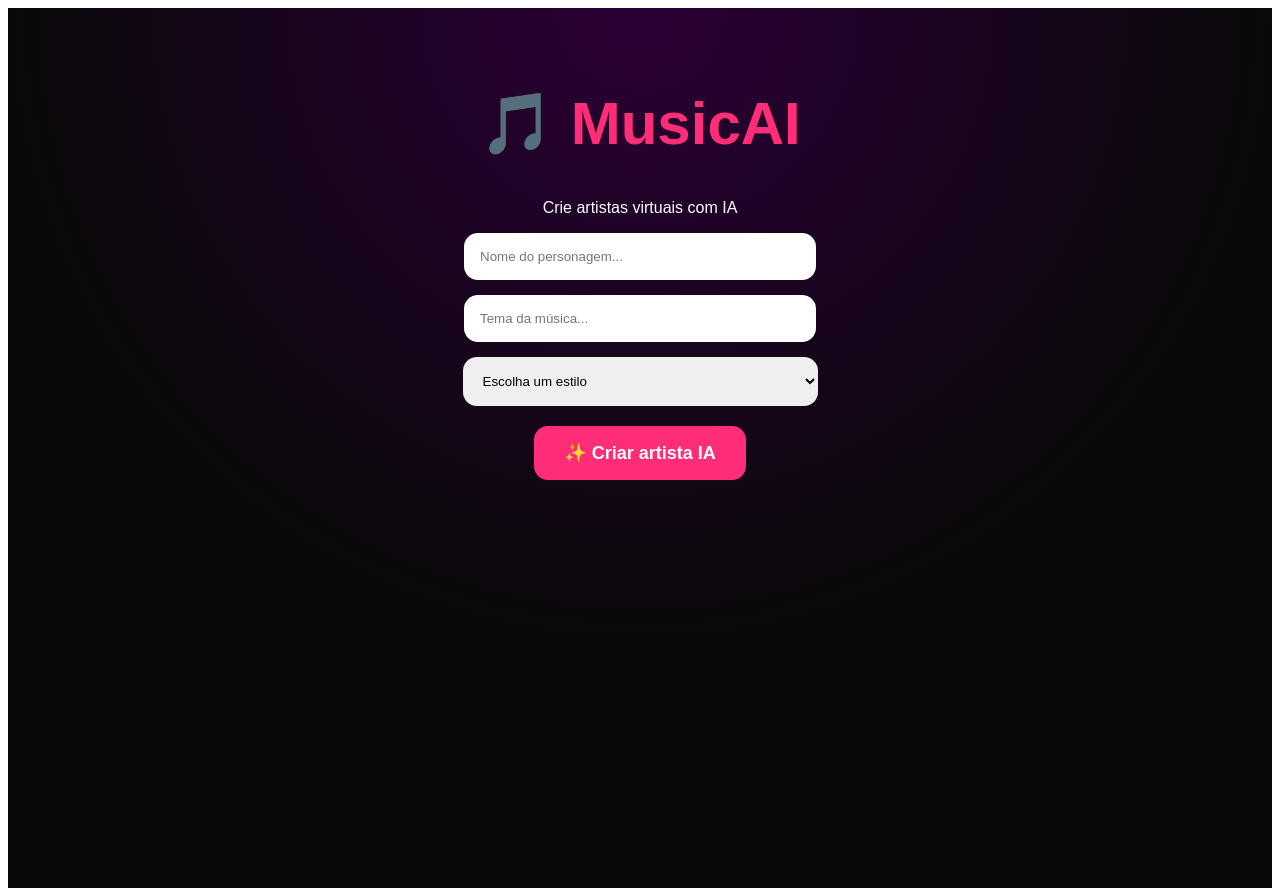
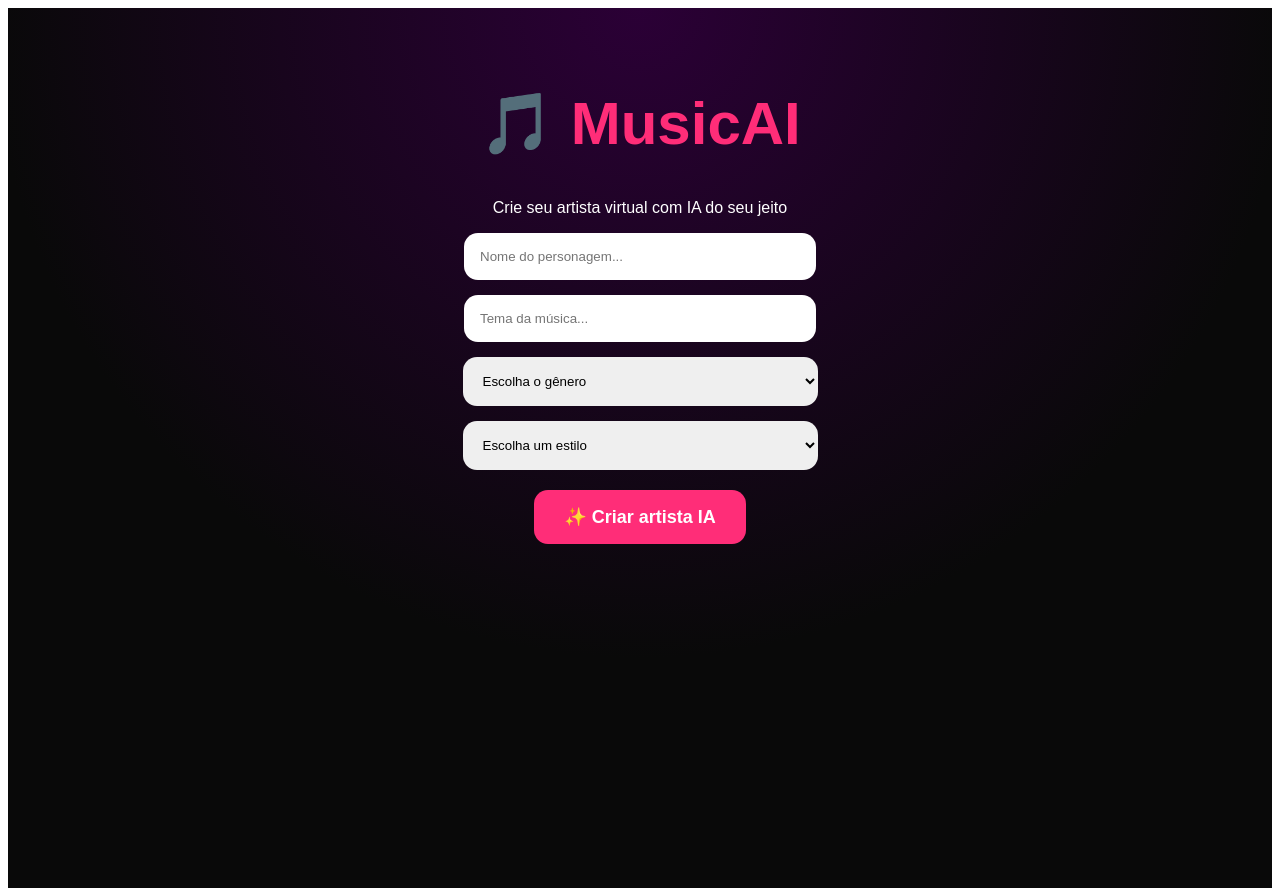
Before and after one commit to izabelem167-boop/musicai-novo, a React (Vite) app: page / in a window 1280 px wide. Built offline with nearby package versions, Linux system fonts and the light colour scheme.

Commit message:
Update App.jsx

```diff
--- a/src/App.jsx
+++ b/src/App.jsx
@@ -4,23 +4,27 @@ export default function App() {
   const [personagem, setPersonagem] = useState("");
   const [tema, setTema] = useState("");
   const [estilo, setEstilo] = useState("");
+  const [genero, setGenero] = useState("");
   const [resultado, setResultado] = useState("");
   const [loading, setLoading] = useState(false);
 
   function criarTudo() {
-    if (!tema || !personagem || !estilo) return;
+    if (!tema || !personagem || !estilo || !genero) return;
 
     setLoading(true);
     setResultado("");
 
     setTimeout(() => {
-      setResultado(`🎭 Personagem: ${personagem}
+      setResultado(`🎭 Personagem IA criado do seu jeito: ${personagem}
+
+👤 Gênero:
+${genero}
 
 🎵 Estilo Musical:
 ${estilo}
 
 ✨ Descrição:
-Artista virtual estilo ${estilo}, com visual moderno e presença forte.
+Artista virtual ${genero.toLowerCase()} estilo ${estilo}, com visual moderno e presença forte.
 
 🎶 Música:
 Título: ${tema}
@@ -55,7 +59,7 @@ Vai nascer uma nova canção 🎵`);
         🎵 MusicAI
       </h1>
 
-      <p>Crie artistas virtuais com IA</p>
+      <p>Crie seu artista virtual com IA do seu jeito</p>
 
       <input
         value={personagem}
@@ -84,6 +88,24 @@ Vai nascer uma nova canção 🎵`);
           marginBottom: "15px",
         }}
       />
+
+      <br />
+
+      <select
+        value={genero}
+        onChange={(e) => setGenero(e.target.value)}
+        style={{
+          padding: "16px",
+          width: "355px",
+          borderRadius: "14px",
+          border: "none",
+          marginBottom: "15px",
+        }}
+      >
+        <option value="">Escolha o gênero</option>
+        <option>Feminino</option>
+        <option>Masculino</option>
+      </select>
 
       <br />
 
```
